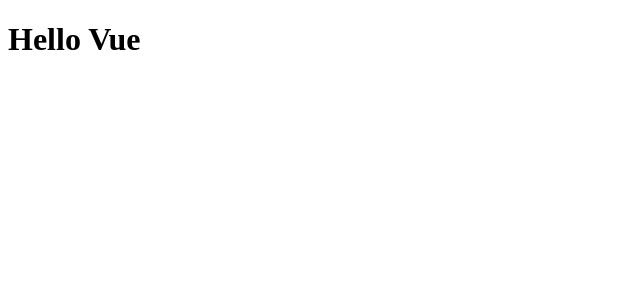
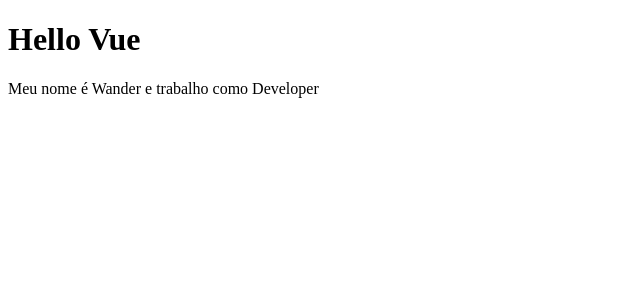
Before and after one commit to wander4747/vue-basic, a Vue app: page / in a window 1280 px wide. Shown: the top 300 px of the page, without its empty margins (0-640 px from the left). Built offline with nearby package versions, Linux system fonts and the light colour scheme.

Commit message:
data in component

```diff
--- a/src/components/FirstComponent.vue
+++ b/src/components/FirstComponent.vue
@@ -1,9 +1,18 @@
 <template>
-    <h1>Hello Vue</h1>
+    <div>
+        <h1>Hello Vue</h1>
+        <p>Meu nome é {{ name }} e trabalho como {{ job }}</p>
+    </div>
 </template>
 
 <script>
 export default {
     name: 'FirstComponent',
+    data() {
+        return {
+            name: "Wander",
+            job: "Developer"
+        }
+    }
 }
 </script>
```
